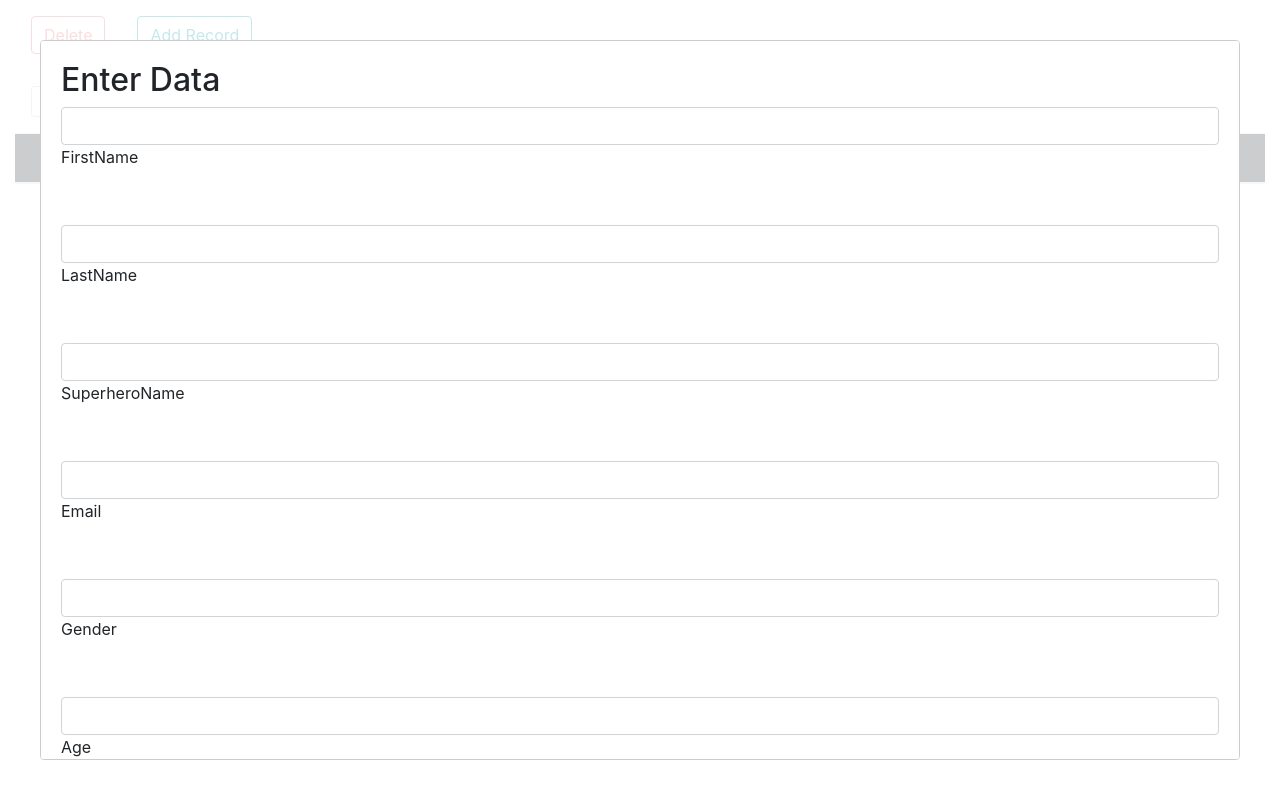
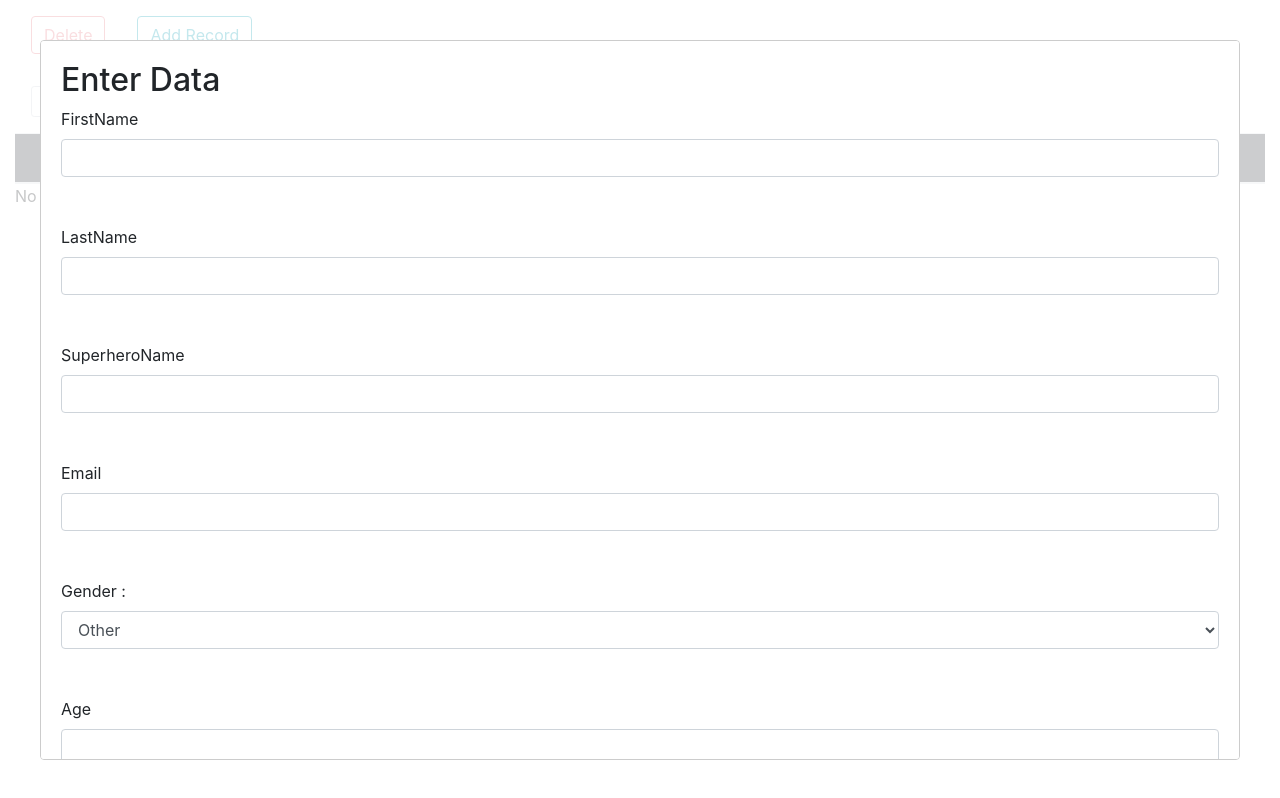
Before and after one commit to RahulSharma02/TaskOne, a React (Create React App) app: page / in a window 1280 px wide. Both pictures are taken after typing "Sample" into the empty fields and a click on the button "Add Record". Built offline with nearby package versions, Linux system fonts and the light colour scheme.

Commit message:
all search commit

```diff
--- a/src/App.css
+++ b/src/App.css
@@ -34,3 +34,26 @@ width: 300px;
 div.note:hover {
   box-shadow: 0 8px 16px 0 rgba(0,0,0,0.2);
 }
+.cursor{
+  cursor: pointer;
+}
+.Modal {
+  position: fixed;
+  z-index: 500;
+  background-color: white;
+  width: 70%;
+  border: 1px solid #ccc;
+  box-shadow: 1px 1px 1px black;
+  padding: 16px;
+  left: 15%;
+  top: 30%;
+  box-sizing: border-box;
+  transition: all 0.3s ease-out;
+}
+
+@media (min-width: 600px) {
+  .Modal {
+      width: 500px;
+      left: calc(50% - 250px);
+  }
+}
--- a/src/App.js
+++ b/src/App.js
@@ -4,7 +4,7 @@ import Table from "./components/Table";
 export default function App() {
   return (
     <div className="App">
-      <Table/>
+      <Table />
 
     </div>
   );
--- a/src/components/Addfile.js
+++ b/src/components/Addfile.js
@@ -1,9 +1,12 @@
 import React, { useState } from "react";
 import Modal from 'react-modal';
-// import Dataentry from './Dataentry';
+import validate from '../validate';
+import '../components/addFile.css'
+
 
 export default function Addfile({ setLocalData }) {
   const [openModal, setOpenModal] = useState(false);
+  const [errors, setErrors] = useState({});
 
   const id = Math.random();
 
@@ -18,15 +21,12 @@ export default function Addfile({ setLocalData }) {
     lname: "",
     sname: "",
     email: "",
-    gender: "",
+    gender: "Other",
     age: ""
 
   });
 
-  // const [storeData, setStoreData] = useState();
 
-
-  // array to be pushed into local storage
 
   // for handling Input values
 
@@ -38,15 +38,23 @@ export default function Addfile({ setLocalData }) {
       return {
         ...preValue,
         [name]: value,
+
       }
     })
   }
+
 
   //  for handling submit
 
   const onDataSubmit = (e) => {
     e.preventDefault();
+
+    const valData = validate(inputData)
+
+    setErrors(valData)
     //    setStoreData(inputData)
+    if (Object.keys(valData).length === 0) {
+
 
       localData();
       setInputData({
@@ -56,17 +64,19 @@ export default function Addfile({ setLocalData }) {
         lname: "",
         sname: "",
         email: "",
-      gender: "",
+        gender: "Other",
         age: ""
 
       })
+    }
+
   }
 
   //  pushing data to local storage
 
   const localData = () => {
     const formData = localStorage.getItem("formData");
-    console.log("Formdata", formData)
+
     if (!formData) {
       const newData = [];
       newData.push(inputData)
@@ -74,7 +84,7 @@ export default function Addfile({ setLocalData }) {
     } else {
       const updatedData = JSON.parse(formData);
       updatedData.push(inputData);
-      console.log("UpdatedData", updatedData)
+
       localStorage.setItem("formData", JSON.stringify(updatedData))
     }
     setOpenModal(false)
@@ -83,50 +93,70 @@ export default function Addfile({ setLocalData }) {
     setLocalData(localSdata)
 
   }
-
+  const { fname, lname, email, sname, gender, age } = inputData
   return (
     <>
       <button type="button" className="btn btn-outline-info m-3"
         onClick={() => { setOpenModal(true) }}>Add Record</button>
 
-      <Modal isOpen={openModal}>
+      <Modal isOpen={openModal} ariaHideApp={false}>
+
         <h2>Enter Data</h2>
 
-        <form onSubmit={onDataSubmit}>
+        <form onSubmit={onDataSubmit} className="form-inputs">
           <div className="md-form mb-5">
+            <label data-error="wrong" data-success="right" htmlFor="Form-fname">FirstName</label>
             <input type="text" id="Form-fname" className="form-control validate" name="fname" required
-              value={inputData.fname} onChange={onInpChange} />
-            <label data-error="wrong" data-success="right" htmlFor="Form-fname">FirstName</label>
+              value={fname} onChange={onInpChange} />
+            {errors.fname && <p>{errors.fname}</p>}
           </div>
 
           <div className="md-form mb-5">
+            <label data-error="wrong" data-success="right" htmlFor="Form-lname">LastName</label>
             <input type="text" id="Form-lname" className="form-control validate" name="lname" required
-              value={inputData.lname} onChange={onInpChange} />
-            <label data-error="wrong" data-success="right" htmlFor="Form-lname">LastName</label>
+              value={lname} onChange={onInpChange} />
+            {errors.lname && <p>{errors.lname}</p>}
+
           </div>
 
           <div className="md-form mb-5">
+            <label data-error="wrong" data-success="right" htmlFor="Form-sname">SuperheroName</label>
             <input type="text" id="Form-sname" className="form-control validate" name="sname" required
-              value={inputData.sname} onChange={onInpChange} />
-            <label data-error="wrong" data-success="right" htmlFor="Form-sname">SuperheroName</label>
+              value={sname} onChange={onInpChange} />
+            {errors.sname && <p>{errors.sname}</p>}
           </div>
 
           <div className="md-form mb-5">
+            <label data-error="wrong" data-success="right" htmlFor="Form-email">Email</label>
             <input type="Email" id="Form-email" className="form-control validate" name="email" required
-              value={inputData.email} onChange={onInpChange} />
-            <label data-error="wrong" data-success="right" htmlFor="Form-email">Email</label>
+              value={email} onChange={onInpChange} />
+            {errors.email && <p>{errors.email}</p>}
           </div>
 
+
           <div className="md-form mb-5">
-            <input type="text" id="Form-gender" className="form-control validate" name="gender" required
-              value={inputData.gender} onChange={onInpChange} />
-            <label data-error="wrong" data-success="right" htmlFor="Form-gender">Gender</label>
+            <label>
+              Gender :
+            </label>
+
+            <select value={gender} onChange={onInpChange} className="form-control validate" required
+              name="gender" id="Form-gender" >
+
+              <option value="Other">Other</option>
+              <option value="Male">Male</option>
+              <option value="Female">Female</option>
+
+            </select>
+
+
           </div>
 
+
           <div className="md-form mb-5">
-            <input type="text" id="Form-age" className="form-control validate" name="age" required
-              value={inputData.age} onChange={onInpChange} />
             <label data-error="wrong" data-success="right" htmlFor="Form-age">Age</label>
+            <input type="number" id="Form-age" className="form-control validate" name="age" required
+              value={age} onChange={onInpChange} />
+            {errors.age && <p>{errors.age}</p>}
           </div>
 
           <button type="submit" className="btn btn-outline-success m-3"
--- /dev/null
+++ b/src/components/DeleteModal.js
@@ -0,0 +1,50 @@
+import React, { useState, useEffect } from "react";
+import Modal from 'react-modal';
+import '../App.css';
+
+export default function Addfile({ localData, setLocalData }) {
+    const [openModal, setOpenModal] = useState(false);
+    const [delArray, setDelArray] = useState([]);
+
+    useEffect(() => {
+        const del = localData.filter(obj => obj.select)
+        console.log("Del", del)
+        setDelArray(del)
+    }, [localData])
+
+    // function to delete
+    const delClick = () => {
+        let filtered = localData.filter((data) => !data.select);
+        localStorage.setItem('formData', JSON.stringify(filtered));
+        setLocalData(filtered)
+        setOpenModal(false)
+
+    }
+    return (
+        <>
+            <button
+                type="button"
+                disabled={delArray.length === 0}
+                className="btn btn-outline-danger m-3"
+                onClick={() => { setOpenModal(true) }}
+            >Delete</button>
+
+            <Modal isOpen={openModal} ariaHideApp={false} className="Modal">
+                <h2>Are You Sure?</h2>
+
+                <form>
+
+                    <button type="button" className="btn btn-outline-danger m-3"
+                        onClick={delClick}
+                    >Delete</button>
+
+                    <button type="submit" className="btn btn-outline-info m-3"
+                        onClick={() => { setOpenModal(false) }}
+                    >No</button>
+
+
+                </form>
+            </Modal>
+        </>
+    );
+}
--- a/src/components/Table.js
+++ b/src/components/Table.js
@@ -1,11 +1,13 @@
 import React, { useState, useEffect } from 'react';
+import '../App.css';
 import Addfile from './Addfile';
 import Search from './Search';
+import DeleteModal from './DeleteModal';
 
 const Table = () => {
   const [localData, setLocalData] = useState([]);
   const [searchData, setSearchData] = useState([]);
-
+  const [searchQuery, setSearchQuery] = useState("");
   // setting localstorage data to a hook
   useEffect(() => {
     const superh_data = JSON.parse(localStorage.getItem('formData'));
@@ -26,13 +28,6 @@ const Table = () => {
     }
   }, [])
 
-  // function to be passed to delete onclick
-
-  const delClick = () => {
-    let filtered = localData.filter((data) => !data.select);
-    localStorage.setItem('formData', JSON.stringify(filtered));
-    setLocalData(filtered)
-  }
 
   // function to sort the firstname
   const sorting = (key) => {
@@ -47,16 +42,35 @@ const Table = () => {
     setLocalData(newArr)
 
   }
+  // function to search data
 
   const getData = (query) => {
-    const filteredData = localData.filter(element => {
-      return element.fname.toLowerCase().includes(query.toLowerCase())
+    setSearchQuery(query)
+    const keys = [
+      "fname",
+      "lname",
+      "sname",
+      "email",
+      "gender",
+      "age",
+    ]
+    const filteredData = localData.map(element => {
+      const data = keys.find(key => {
+        return element[key].toLowerCase().includes(query.toLowerCase())
+      })
+
+      return data && element
     })
-    setSearchData(filteredData)
+
+    const filData = filteredData.filter(d => d)
+    setSearchData(filData)
   }
 
   const getTableBody = () => {
-    const toRender = searchData.length > 0 ? [...searchData] : localData ? [...localData] : [];
+    const toRender = searchQuery.length > 0 ? [...searchData] : localData ? [...localData] : [];
+    if (searchQuery.length > 0 && searchData.length === 0) {
+      return <p>No data Found!</p>
+    }
     return toRender.map((d, index) => (
       <tr key={index}>
         <td>
@@ -86,25 +100,20 @@ const Table = () => {
 
   return (
     <div className="container-fluid">
-      <button
-        type="button"
-        disabled={localData.length === 0}
-        className="btn btn-outline-danger m-3"
-        onClick={delClick}
-      >Delete</button>
+      <DeleteModal localData={localData} setLocalData={setLocalData} />
       <Addfile setLocalData={setLocalData} />
       <Search getData={getData} />
       <table className="table table-striped">
         <thead className="bg-dark text-light">
-          <tr>
+          <tr className="cursor">
             <th scope="col"></th>
             <th scope="col">#</th>
             <th scope="col" onClick={() => sorting("fname")}>Firstname</th>
             <th scope="col" onClick={() => sorting("lname")}>Lastname</th>
-            <th scope="col">SuperheroName</th>
-            <th scope="col">Email</th>
-            <th scope="col">Gender</th>
-            <th scope="col">Age</th>
+            <th scope="col" onClick={() => sorting("sname")}>SuperheroName</th>
+            <th scope="col" onClick={() => sorting("email")}>Email</th>
+            <th scope="col" onClick={() => sorting("gender")}>Gender</th>
+            <th scope="col" onClick={() => sorting("age")}>Age</th>
           </tr>
         </thead>
         <tbody>
--- /dev/null
+++ b/src/components/addFile.css
@@ -0,0 +1,5 @@
+.form-inputs p {
+    font-size: 1rem;
+    margin-top: 0.5rem;
+    color: #f00e0e;
+  }
--- /dev/null
+++ b/src/validate.js
@@ -0,0 +1,57 @@
+export default function validateInfo(values) {
+    let errors = {}
+    // let regex = /^[a-z ,.'-]+$/i;
+
+    if (!values.fname.trim()) {
+        errors.fname = "FirstName Required"
+    } else if (/^[a-z ,.'-]+$/i.test(values.fname)) {
+        errors.fname = "Only english alphabets are allowed"
+    }
+    else if (values.fname.length < 2) {
+        errors.fname = "Firstname must be longer than 2 alphabets"
+    }
+
+    // else if (!a - zA - Z * (values.fname)) {
+    //     errors.fname = "Only alphabets are allowed"
+    // }
+    if (!values.lname.trim()) {
+        errors.lname = "LastName Required"
+    } else if (values.lname.length < 2) {
+        errors.lname = "LastName must be longer than 2 alphabet"
+    } else if (/^[A-Za-z]+$/.test(values.fname)) {
+        errors.lname = "Enter alphabets only"
+    }
+    //  else if (![a - zA - Z *] (values.lname)) {
+    //     errors.lname = "Only alphabets are allowed"
+    // }
+
+    // email
+    if (!values.email) {
+        errors.email = "Email required"
+    }
+    else if (!/\S+@\S+\.\S+/.test(values.email)) {
+        errors.email = 'Email address is invalid';
+    }
+
+    // sname
+
+    if (!values.sname.trim()) {
+        errors.sname = "Superhero Name is Required"
+    } else if (values.sname.length < 2) {
+        errors.sname = "Superhero must be longer than 2 alphabets"
+    }
+
+    // gender
+    if (!values.gender.trim()) {
+        errors.gender = "Gender is Required"
+    }
+    // age
+    if (!values.age.trim()) {
+        errors.age = "Age is Required"
+    }
+    else if (values.age.length > 2) {
+        errors.age = "Age must be under 100"
+    }
+    return errors;
+
+}
```
Also changed, not shown: src/components/Search.js (+2 -6 lines). Lines whose indentation alone changed are shown as unchanged.
